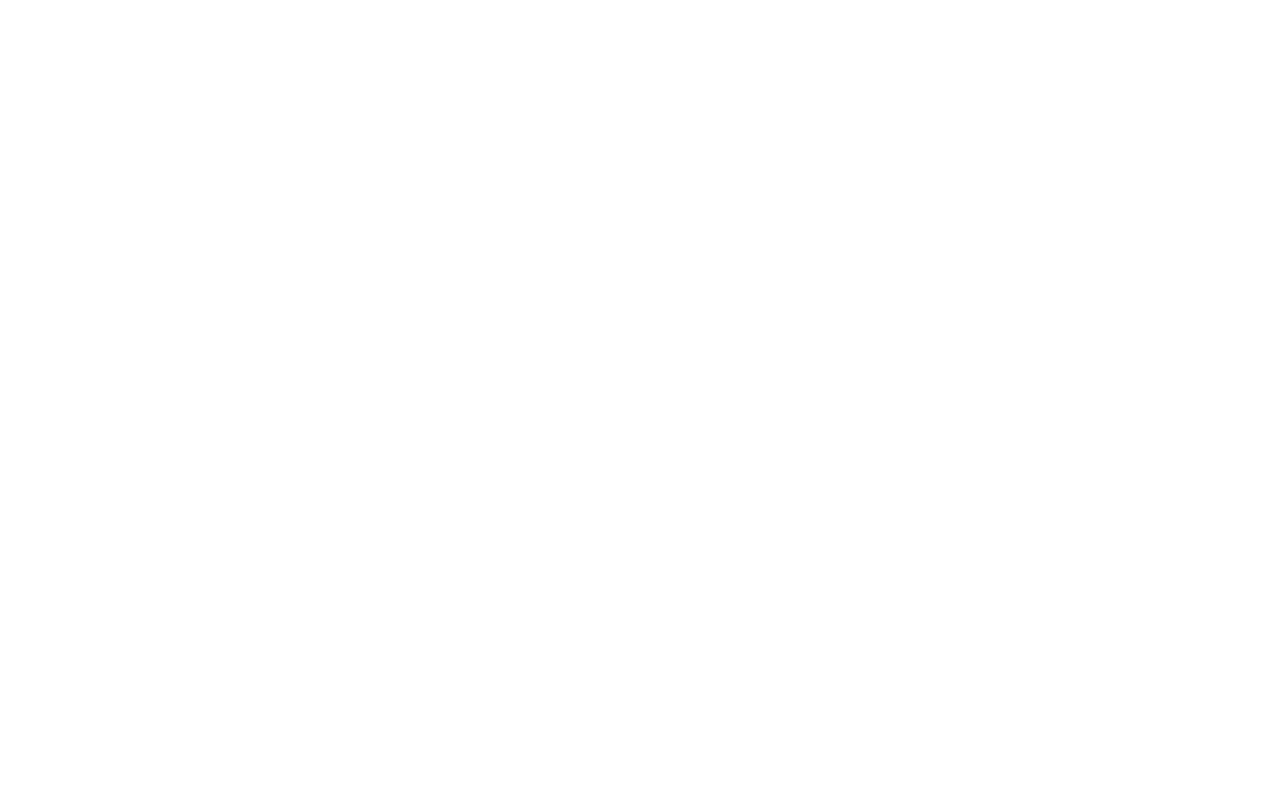
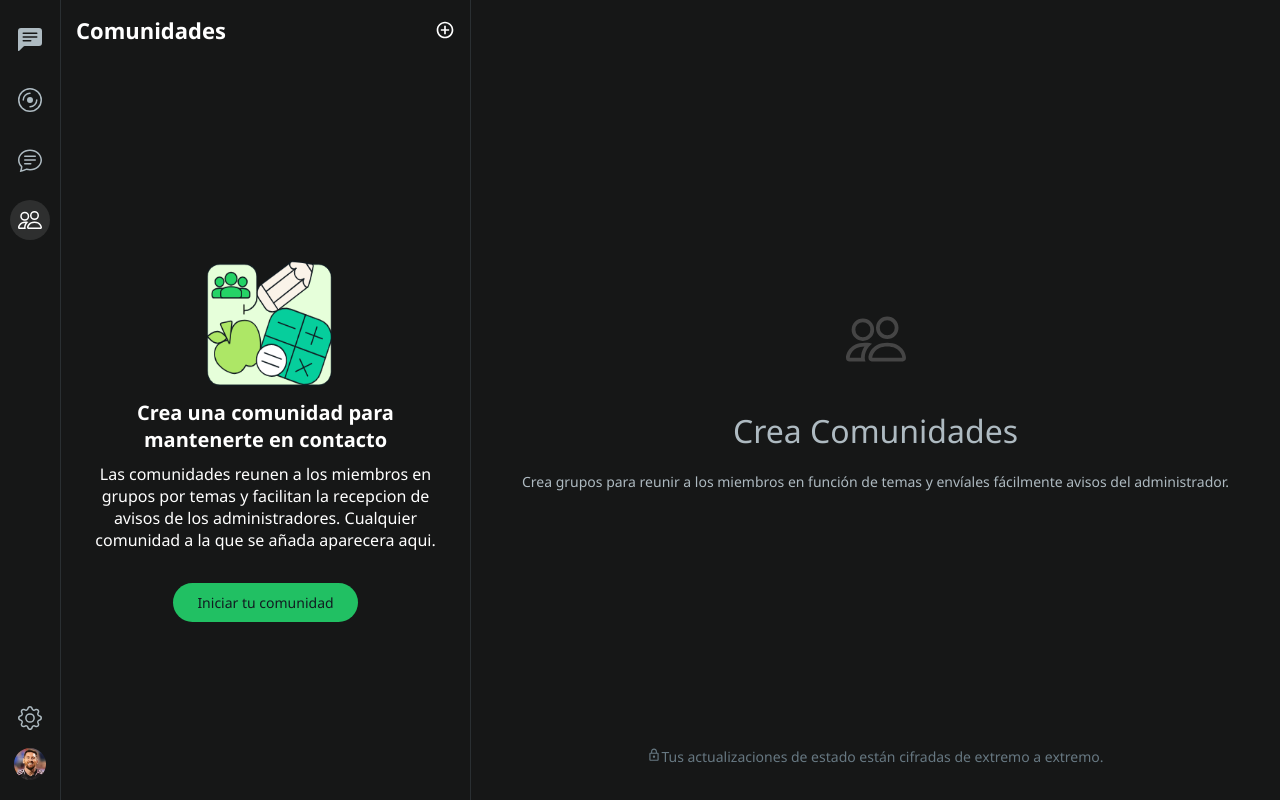
Before and after one commit to mansillalucianodamian/TrabajoPracticoFinal, a React (Vite) app: page /community in a window 1280 px wide. Before the commit this address had no page. Built offline with nearby package versions, Linux system fonts and the light colour scheme.

Commit message:
Cambios 20.21

```diff
--- a/src/App.jsx
+++ b/src/App.jsx
@@ -4,6 +4,7 @@
 import ChatSCreen from './Screens/ChatScreen/ChatScreen'
 import StatusScreen from './Screens/StatusScreen/StatusScreen'
 import ChannelScreen from './Screens/ChannelScreen/ChannelScreen'
+import CommunityScreen from './Screens/CommunityScreen/CommunityScreen'
 
 
 
@@ -28,6 +29,10 @@
 			path='/channels'
 			element={<ChannelScreen/>}
 			/>
+			<Route
+			path='community'
+			element={<CommunityScreen/>}
+			/>
 		</Routes>
 
 	</div>
--- a/src/Screens/ChannelScreen/ChannelScreen.jsx
+++ b/src/Screens/ChannelScreen/ChannelScreen.jsx
@@ -12,7 +12,7 @@
                     <h2 className='title_principal'>Canales</h2>
                     <div className='icons_estatus'>
                         <ICONS.PlusC />
-                        <ICONS.Optiopns />
+
                     </div>
                 </div>
                 <div className='channel_text'>
--- /dev/null
+++ b/src/Screens/CommunityScreen/CommunityScreen.css
@@ -0,0 +1,16 @@
+.img_community{
+    width: 150px;
+    height: 150px;
+}
+.community_title{
+    font-size: 20px;
+    font-weight: 700;
+    color: white;
+    gap: 5px;
+    margin-bottom: 10px;
+}
+.community_description{
+    font-size: 16px;
+    font-weight: 400;
+    color:white;
+}
--- /dev/null
+++ b/src/Screens/CommunityScreen/CommunityScreen.jsx
@@ -0,0 +1,34 @@
+import React from 'react'
+import ContactScreen from '../ContactScreen/ContactScreen'
+import ICONS from '../../constanst/Icons'
+import './CommunityScreen.css'
+
+const CommunityScreen = () => {
+  return (
+     <div className='status_conteiner' >
+            <ContactScreen showPerfil={false} showContact={false} />
+            <div className="status_content">
+                <div className='status_header'>
+                    <h2 className='title_principal'>Comunidades</h2>
+                    <div className='icons_estatus'>
+                        <ICONS.PlusC />
+                    </div>
+                </div>
+                <div className='status_text_content'>
+                    <img className='img_community' src="/images/Community.png" alt="" />
+                    <span className='community_title'>Crea una comunidad para mantenerte en contacto</span>
+                    <span className='community_description'>Las comunidades reunen a los miembros en grupos por temas y facilitan la recepcion de avisos de los administradores. Cualquier comunidad a la que se añada aparecera aqui.</span>
+                    <button className='download_button'>Iniciar tu comunidad</button>
+                </div>
+            </div>
+            <div className='status_list'>
+                <ICONS.People className='status_icon'></ICONS.People>
+                <h2 className='status_title'>Crea Comunidades</h2>
+                <span className='status_description'>Crea grupos para reunir a los miembros en función de temas y envíales fácilmente avisos del administrador.</span>
+                <span className='status_security'> <ICONS.Lock className='lock_icon' />Tus actualizaciones de estado están cifradas de extremo a extremo.</span>
+            </div>
+        </div>
+    )
+}
+
+export default CommunityScreen
--- a/src/Screens/ContactScreen/ContactScreen.css
+++ b/src/Screens/ContactScreen/ContactScreen.css
@@ -180,7 +180,7 @@
 }
 
 .download_button {
-    background-color: #06cf9c;
+    background-color: #21c063;
     font-size: 14px;
     font-weight: 500;
     margin-top: 32px;
--- a/src/Screens/ContactScreen/ContactScreen.jsx
+++ b/src/Screens/ContactScreen/ContactScreen.jsx
@@ -8,7 +8,7 @@
 
 
 
-const ContactScreen = ({ title = "Contactos", showPerfil = true, showContact= true}) => {
+const ContactScreen = ({ title = "Contactos", showPerfil = true, showContact = true }) => {
   const contacts = getContactList()
   const [contactsState, setContactsState] = useState(contacts);
 
@@ -34,7 +34,14 @@
           >
             <ICONS.ChatText />
           </NavLink>
-          <button className='icon-button'><ICONS.People /></button>
+          <NavLink
+            to="/community"
+            className={({ isActive }) => isActive ? 'icon-button active' : 'icon-button'}
+          >
+            <ICONS.People />
+          </NavLink>
+
+
         </div>
         <div className="sidebar_bottom">
           <button className='icon-button'><ICONS.Gear /></button>
--- a/src/Screens/StatusScreen/StatusScreen.css
+++ b/src/Screens/StatusScreen/StatusScreen.css
@@ -63,7 +63,7 @@
 }
 
 .status_title {
-    font-size: 36px;
+    font-size: 32px;
     font-weight: 50;
     color: #aebac1;
     text-align: center;
@@ -93,7 +93,7 @@
     font-size: 16px;
     color: #21c063;
     margin-top: 20px;
-    font-weight: 200;
+    font-weight: 300;
 }
 .text_my_state{
     font-size: 16px;
```
Also changed, not shown: public/images/Community.png (added). Lines whose indentation alone changed are shown as unchanged.
